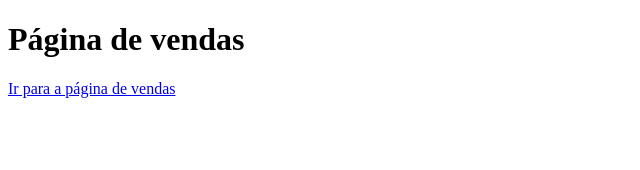
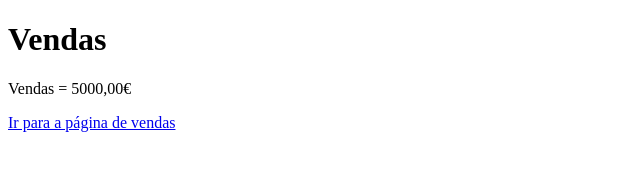
Before and after one commit to ana-silva17/aulagithub, a plain HTML site: page index.html in a window 1280 px wide. Shown: the whole page, without its empty margins (0-640 px from the left). Drawn offline with Linux system fonts and the light colour scheme.

Commit message:
Acrescentado valor das vendas

```diff
--- a/index.html
+++ b/index.html
@@ -7,7 +7,8 @@
     <title>Document</title>
 </head>
 <body>
-    <h1>Página de vendas</h1>
+    <h1>Vendas</h1>
+    <p>Vendas = 5000,00€</p>
     <a href="vendas.html">Ir para a página de vendas</a>
 </body>
 </html>
```
